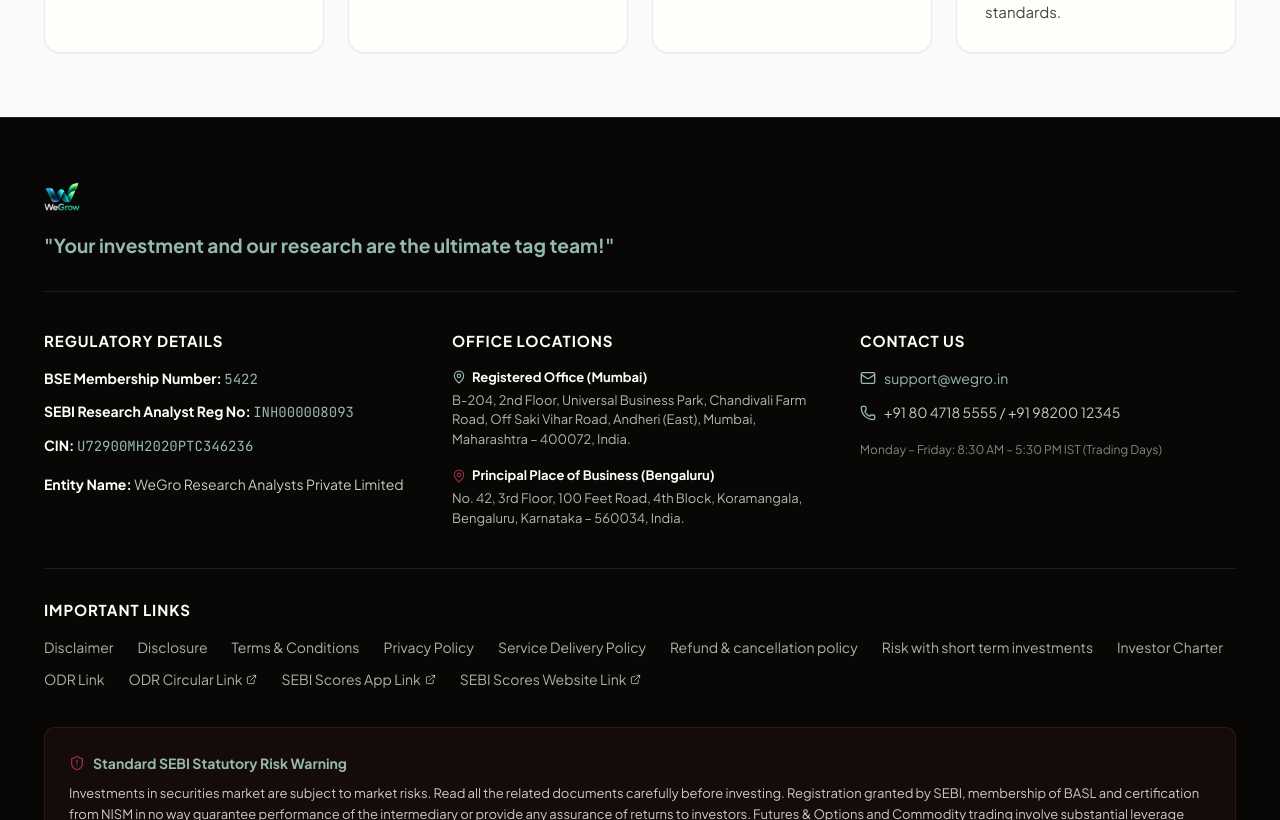
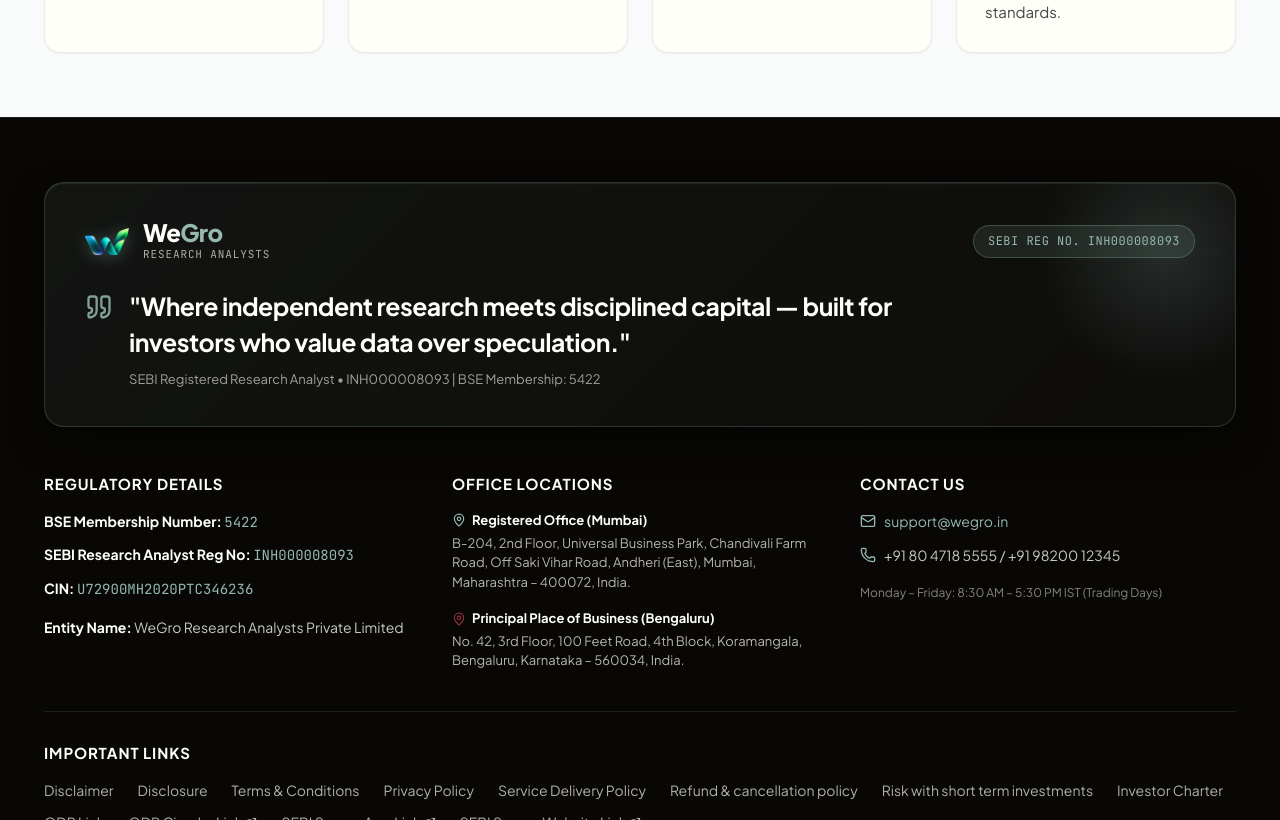
Before and after one commit to grandline-studio/wegro, a React (Vite) app: page / in a window 1280 px wide. Shown: the part 1980-2800 px from the top of the page. Built offline with nearby package versions, Linux system fonts and the light colour scheme; the HTML template or start-up script is replaced by a standard one.

Commit message:
Fix quote section with new institutional brand quote, cropped emblem, and executive styling

```diff
--- a/src/components/Footer.jsx
+++ b/src/components/Footer.jsx
@@ -1,5 +1,5 @@
 import React from 'react';
-import { Mail, Phone, MapPin, ExternalLink, ShieldAlert } from 'lucide-react';
+import { Mail, Phone, MapPin, ExternalLink, ShieldAlert, Quote } from 'lucide-react';
 import { companyConfig } from '../data/companyConfig';
 
 export default function Footer({ navigate }) {
@@ -12,21 +12,93 @@
   return (
     <footer className="footer" role="contentinfo" aria-label="WeGro Footer">
       <div className="container">
-        {/* Top Tagline & Corporate Identity */}
-        <div style={{ marginBottom: 40, borderBottom: '1px solid rgba(148, 185, 175, 0.14)', paddingBottom: 32 }}>
-          <div style={{ display: 'flex', alignItems: 'center', gap: 12, marginBottom: 14 }}>
-            <img
-              src="/wegrow_logo.png"
-              alt="WeGro Logo"
-              style={{ width: 36, height: 36, objectFit: 'contain' }}
-            />
-            <span className="brand-name" style={{ fontSize: '1.45rem' }}>
-              We<span>Gro</span>
-            </span>
+        {/* Top Tagline & Corporate Identity Hero Banner */}
+        <div
+          style={{
+            background: 'linear-gradient(135deg, rgba(148, 185, 175, 0.08) 0%, rgba(14, 13, 11, 0.85) 100%)',
+            border: '1px solid rgba(148, 185, 175, 0.22)',
+            borderRadius: 20,
+            padding: '36px 40px',
+            marginBottom: 48,
+            position: 'relative',
+            overflow: 'hidden',
+            boxShadow: '0 16px 36px -6px rgba(0, 0, 0, 0.5), inset 0 1px 1.5px rgba(255, 255, 255, 0.1)'
+          }}
+        >
+          {/* Subtle Ambient Refraction Orb */}
+          <div
+            style={{
+              position: 'absolute',
+              top: -60,
+              right: -60,
+              width: 260,
+              height: 260,
+              borderRadius: '50%',
+              background: 'radial-gradient(circle, rgba(148, 185, 175, 0.18) 0%, transparent 70%)',
+              pointerEvents: 'none'
+            }}
+          />
+
+          <div style={{ display: 'flex', flexDirection: 'column', gap: 20, position: 'relative', zIndex: 1 }}>
+            {/* Logo and SEBI Badge Row */}
+            <div style={{ display: 'flex', alignItems: 'center', justifyContent: 'space-between', flexWrap: 'wrap', gap: 16 }}>
+              <div style={{ display: 'flex', alignItems: 'center', gap: 14 }}>
+                <img
+                  src="/wegrow_emblem.png"
+                  alt="WeGro Emblem"
+                  style={{ width: 44, height: 28, objectFit: 'contain', filter: 'drop-shadow(0 2px 8px rgba(148, 185, 175, 0.4))' }}
+                />
+                <div style={{ display: 'flex', flexDirection: 'column' }}>
+                  <span style={{ fontSize: '1.5rem', fontWeight: 800, color: '#FFFFFA', letterSpacing: '-0.03em', lineHeight: 1.1 }}>
+                    We<span style={{ color: '#94B9AF' }}>Gro</span>
+                  </span>
+                  <span style={{ fontSize: '0.6875rem', fontFamily: 'var(--font-mono)', color: 'rgba(255, 255, 250, 0.65)', letterSpacing: '0.08em', textTransform: 'uppercase' }}>
+                    Research Analysts
+                  </span>
+                </div>
+              </div>
+
+              <div
+                style={{
+                  display: 'inline-flex',
+                  alignItems: 'center',
+                  gap: 8,
+                  padding: '6px 14px',
+                  borderRadius: 999,
+                  background: 'rgba(148, 185, 175, 0.12)',
+                  border: '1px solid rgba(148, 185, 175, 0.28)',
+                  fontSize: '0.75rem',
+                  fontFamily: 'var(--font-mono)',
+                  color: '#94B9AF',
+                  letterSpacing: '0.04em'
+                }}
+              >
+                <span>SEBI REG NO. {companyConfig.sebiRegistrationNumber}</span>
+              </div>
+            </div>
+
+            {/* Corporate Quote Statement */}
+            <div style={{ display: 'flex', gap: 16, alignItems: 'flex-start', paddingTop: 6 }}>
+              <Quote size={28} style={{ color: '#94B9AF', flexShrink: 0, marginTop: 4, opacity: 0.85 }} />
+              <div>
+                <p
+                  style={{
+                    fontSize: 'clamp(1.15rem, 2.2vw, 1.55rem)',
+                    fontWeight: 700,
+                    color: '#FFFFFA',
+                    lineHeight: 1.45,
+                    letterSpacing: '-0.02em',
+                    maxWidth: 860
+                  }}
+                >
+                  "{companyConfig.tagline}"
+                </p>
+                <p style={{ fontSize: '0.8125rem', color: 'rgba(255, 255, 250, 0.6)', marginTop: 8 }}>
+                  SEBI Registered Research Analyst • INH000008093 | BSE Membership: 5422
+                </p>
+              </div>
+            </div>
           </div>
-          <p style={{ fontSize: '1.2rem', fontWeight: 700, color: '#94B9AF', lineHeight: 1.4, maxWidth: 650 }}>
-            "{companyConfig.tagline}"
-          </p>
         </div>
 
         {/* Regulatory Details & Office Addresses Grid */}
--- a/src/components/Navbar.jsx
+++ b/src/components/Navbar.jsx
@@ -53,7 +53,7 @@
             aria-label={`${companyConfig.name} Homepage`}
           >
             <img
-              src="/wegrow_logo.png"
+              src="/wegrow_emblem.png"
               alt={`${companyConfig.name} Logo`}
               className="brand-emblem"
             />
--- a/src/data/companyConfig.js
+++ b/src/data/companyConfig.js
@@ -1,7 +1,7 @@
 export const companyConfig = {
   name: "WeGro",
   legalName: "WeGro Research Analysts Private Limited",
-  tagline: "Your investment and our research are the ultimate tag team!",
+  tagline: "Where independent research meets disciplined capital — built for investors who value data over speculation.",
   heroHeadline: "Your search ends with our research!",
   heroSubheadline: "In-depth market research and analysis to help you make more informed business decisions.",
 
--- a/src/index.css
+++ b/src/index.css
@@ -633,8 +633,8 @@
 }
 
 .brand-emblem {
-  width: 36px;
-  height: 36px;
+  width: 40px;
+  height: 26px;
   object-fit: contain;
   filter: drop-shadow(0 2px 6px rgba(8, 7, 5, 0.12));
 }
@@ -910,6 +910,14 @@
   padding-top: var(--space-16);
   padding-bottom: var(--space-12);
   font-size: 0.9375rem;
+}
+
+.footer .brand-name {
+  color: #FFFFFA !important;
+}
+
+.footer .brand-name span {
+  color: #94B9AF !important;
 }
 
 .footer-grid {
```
Also changed, not shown: public/wegrow_emblem.png (added), src/assets/wegrow_emblem.png (added).
